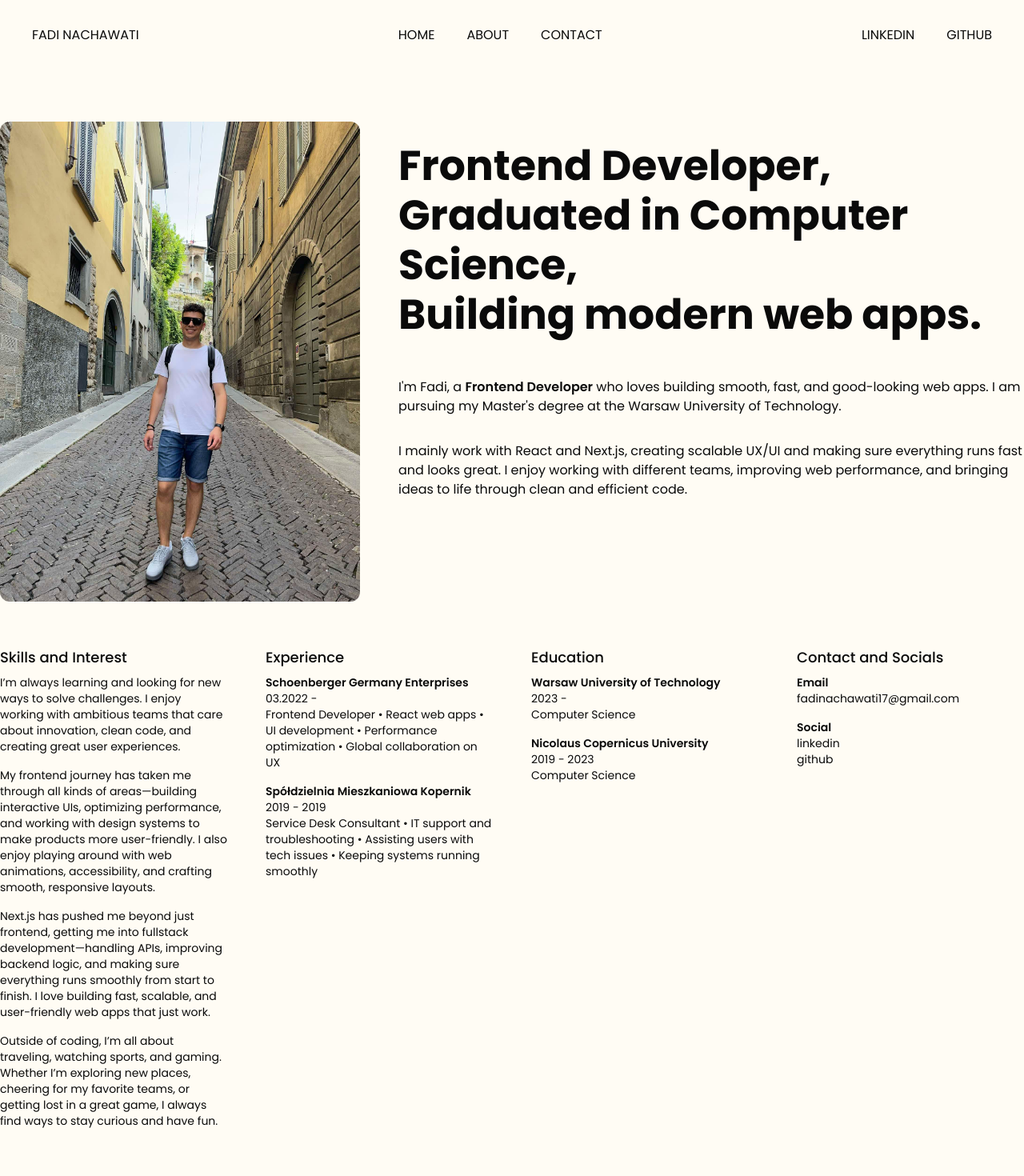
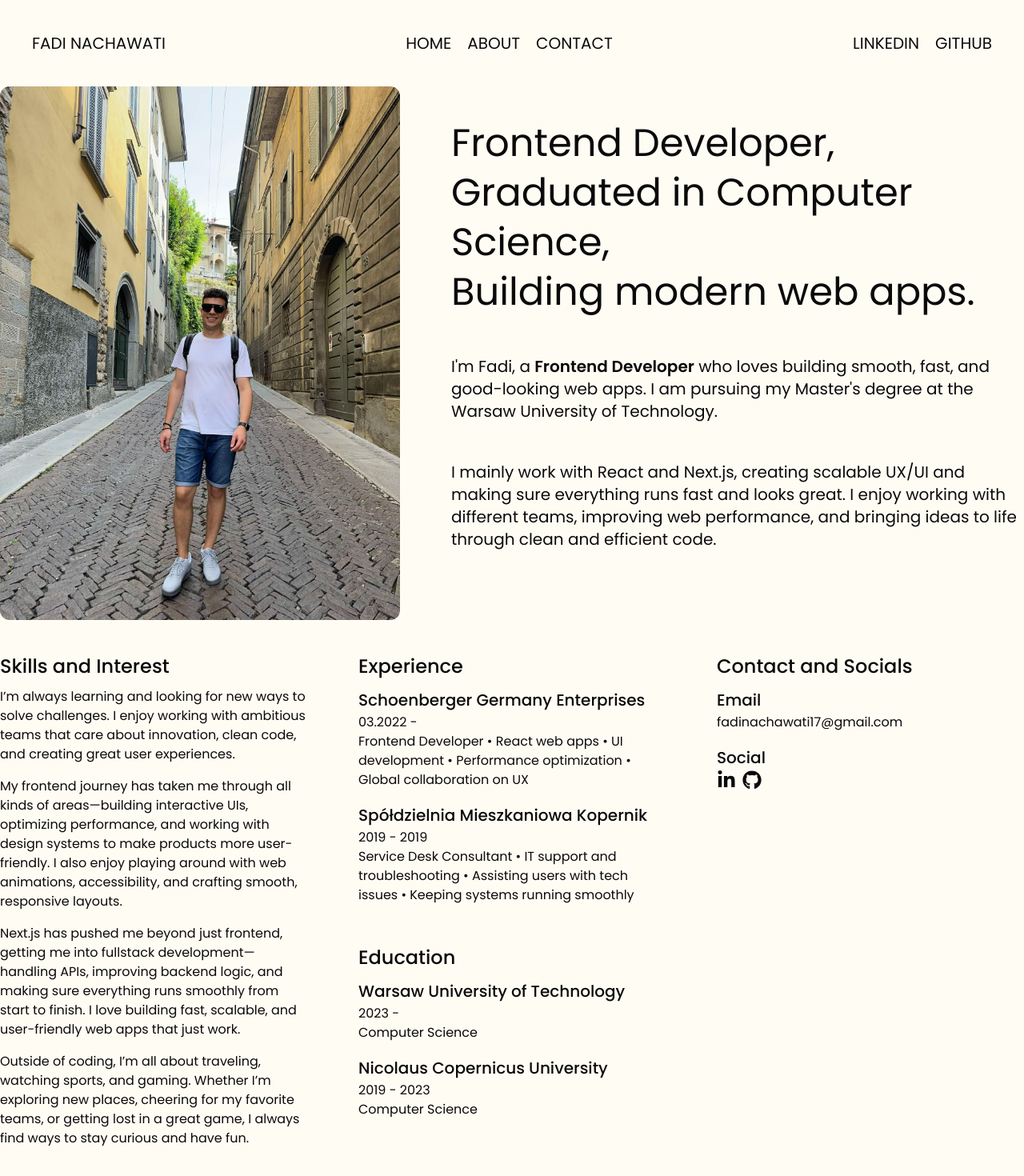
Before and after one commit to Fadi-N/professional-portfolio, a Next.js app: page /about in a window 1280 px wide. Shown: the top 1470 px of the page at 80% size. Built offline with nearby package versions, Linux system fonts and the light colour scheme.

Commit message:
change | font sizes and paddings adjustment in about section

```diff
--- a/app/about/page.tsx
+++ b/app/about/page.tsx
@@ -1,11 +1,13 @@
 import React from 'react';
 import Image from "next/image";
+import {FaGithub, FaLinkedinIn} from "react-icons/fa6";
 
 const AboutPage = () => {
     return (
         <main className="about">
             <div className="about-intro">
-                <div className="flex justify-center items-center rounded-xl relative w-[450px] h-[600px]">
+                <div
+                    className="about-intro-image-container">
                     <Image
                         src="/about-picture.jpg"
                         alt="react.png"
@@ -14,13 +16,13 @@ const AboutPage = () => {
                         className="rounded-xl"
                     />
                 </div>
-                <div className="flex-1 flex flex-col py-6 space-y-10">
-                    <div className="flex-1">
+                <div className="about-intro-content-container">
+                    <div>
                         <h1>Frontend Developer, </h1>
                         <h1>Graduated in Computer Science, </h1>
                         <h1>Building modern web apps.</h1>
                     </div>
-                    <div className="flex-1 flex flex-col space-y-8">
+
                     <p>
                         I'm Fadi, a <span className="font-semibold">Frontend Developer</span> who loves building
                         smooth, fast, and good-looking web apps.
@@ -35,10 +37,9 @@ const AboutPage = () => {
                     </p>
                 </div>
             </div>
-            </div>
             <div className="about-details">
                 <div className="flex-1 flex flex-col space-y-2">
-                    <h6>Skills and Interest</h6>
+                    <h4>Skills and Interest</h4>
                     <div className="flex flex-col space-y-4 text-sm">
                         <div>
                             <p>
@@ -72,19 +73,21 @@ const AboutPage = () => {
                         </div>
                     </div>
                 </div>
-                <div className="flex-1 flex flex-col space-y-2">
-                    <h6>Experience</h6>
+                <div className="flex-1 flex flex-col space-y-4 md:space-y-8 lg:space-y-10 xl:space-y-12 2xl:space-y-14">
+                    <div className="flex flex-col space-y-2">
+                        <h4>Experience</h4>
                         <div className="flex flex-col space-y-4 text-sm">
                             <div>
-                            <p className="font-semibold">Schoenberger Germany Enterprises</p>
+                                <h5>Schoenberger Germany Enterprises</h5>
                                 <p>03.2022 - </p>
                                 <p>
-                                Frontend Developer • React web apps • UI development • Performance optimization • Global
+                                    Frontend Developer • React web apps • UI development • Performance optimization •
+                                    Global
                                     collaboration on UX
                                 </p>
                             </div>
                             <div>
-                            <p className="font-semibold">Spółdzielnia Mieszkaniowa Kopernik</p>
+                                <h5>Spółdzielnia Mieszkaniowa Kopernik</h5>
                                 <p>2019 - 2019</p>
                                 <p>
                                     Service Desk Consultant • IT support and troubleshooting • Assisting users with tech
@@ -93,32 +96,35 @@ const AboutPage = () => {
                             </div>
                         </div>
                     </div>
-                <div className="flex-1 flex flex-col space-y-2">
-                    <h6>Education</h6>
+                    <div className="flex flex-col space-y-2">
+                        <h4>Education</h4>
                         <div className="flex flex-col space-y-4 text-sm">
                             <div>
-                            <p className="font-semibold">Warsaw University of Technology</p>
+                                <h5>Warsaw University of Technology</h5>
                                 <p>2023 - </p>
                                 <p>Computer Science</p>
                             </div>
                             <div>
-                            <p className="font-semibold">Nicolaus Copernicus University</p>
+                                <h5>Nicolaus Copernicus University</h5>
                                 <p>2019 - 2023</p>
                                 <p>Computer Science</p>
                             </div>
                         </div>
                     </div>
+                </div>
                 <div className="flex-1 flex flex-col space-y-2">
-                    <h6>Contact and Socials</h6>
+                    <h4>Contact and Socials</h4>
                     <div className="flex flex-col space-y-4 text-sm">
                         <div>
-                            <p className="font-semibold">Email</p>
+                            <h5>Email</h5>
                             <p>fadinachawati17@gmail.com</p>
                         </div>
                         <div>
-                            <p className="font-semibold">Social</p>
-                            <p>linkedin</p>
-                            <p>github</p>
+                            <h5>Social</h5>
+                            <div className="flex space-x-2">
+                                <FaLinkedinIn className="text-base md:text-lg lg:text-xl xl:text-2xl 2xl:text-3xl"/>
+                                <FaGithub className="text-base md:text-lg lg:text-xl xl:text-2xl 2xl:text-3xl"/>
+                            </div>
                         </div>
                     </div>
                 </div>
--- a/app/globals.css
+++ b/app/globals.css
@@ -18,7 +18,7 @@
 
 @layer components {
     .navbar {
-        @apply flex items-center justify-between px-10 py-8;
+        @apply flex items-center justify-between bg-transparent px-10 py-4 lg:py-8 xl:py-10 2xl:py-12 text-base lg:text-lg xl:text-xl 2xl:text-2xl;
 
         .navbar-links {
             @apply flex-1;
@@ -27,16 +27,40 @@
 
     .hero {
         @apply py-16;
+
         .hero-intro {
             @apply flex flex-col items-center justify-between space-y-10;
         }
     }
 
     .about {
-        @apply flex flex-col space-y-14 py-16;
+        @apply flex flex-col;
 
         .about-intro, .about-details {
-            @apply flex-1 flex justify-between space-x-12;
+            @apply flex-1 flex justify-between md:space-x-10 lg:space-x-12 xl:space-x-16 2xl:space-x-20;
+        }
+
+        .about-intro {
+
+            p {
+                @apply text-base md:text-lg lg:text-xl xl:text-xl 2xl:text-2xl;
+            }
+
+            .about-intro-image-container {
+                @apply relative rounded xl:rounded-xl 2xl:rounded-2xl w-[300px] h-[400px] md:w-[350px] md:h-[467px] lg:w-[450px] lg:h-[600px] xl:w-[500px] xl:h-[667px] 2xl:w-[600px] 2xl:h-[800px]
+            }
+
+            .about-intro-content-container {
+                @apply flex-1 flex flex-col md:space-y-8 lg:space-y-10 xl:space-y-12 2xl:space-y-14 py-4 lg:py-8 xl:py-10 2xl:py-12;
+            }
+        }
+
+        .about-details {
+            @apply py-4 lg:py-8 xl:py-10 2xl:py-12;
+
+            p {
+                @apply text-sm md:text-base lg:text-base xl:text-base 2xl:text-xl;
+            }
         }
     }
 }
@@ -53,26 +77,27 @@
     }
 
     h1 {
-        @apply text-[3.25rem] font-bold leading-[3.875rem];
+        @apply text-2xl md:text-3xl lg:text-4xl xl:text-5xl 2xl:text-6xl leading-[3rem] md:leading-[3rem] lg:leading-[3.5rem] xl:leading-[3.875rem] 2xl:leading-[4.5rem];
     }
 
     h2 {
-        @apply text-3xl font-semibold;
+        @apply text-xl md:text-2xl lg:text-3xl xl:text-4xl 2xl:text-5xl leading-[2.5rem] md:leading-[2.5rem] lg:leading-[2.75rem] xl:leading-[3rem] 2xl:leading-[3.25rem];
     }
 
     h3 {
-        @apply text-2xl font-medium;
+        @apply text-lg md:text-xl lg:text-2xl xl:text-3xl 2xl:text-4xl leading-[2.25rem] md:leading-[2.25rem] lg:leading-[2.5rem] xl:leading-[2.75rem] 2xl:leading-[3rem];
     }
 
     h4 {
-        @apply text-xl font-medium leading-[1.375rem];
+        @apply text-base md:text-lg lg:text-xl xl:text-2xl 2xl:text-3xl leading-[1.75rem] md:leading-[1.75rem] lg:leading-[2rem] xl:leading-[2.25rem] 2xl:leading-[2.5rem] font-medium;
     }
 
     h5 {
-        @apply text-lg font-medium;
+        @apply text-sm md:text-base lg:text-lg xl:text-xl 2xl:text-2xl leading-[1.5rem] md:leading-[1.5rem] lg:leading-[1.75rem] xl:leading-[2rem] 2xl:leading-[2.25rem] font-medium;
     }
 
     h6 {
-        @apply text-[1.125rem] font-medium;
+        @apply text-xs md:text-sm lg:text-base xl:text-lg 2xl:text-xl leading-[1.25rem] md:leading-[1.25rem] lg:leading-[1.5rem] xl:leading-[1.75rem] 2xl:leading-[2rem] font-medium;
     }
+
 }
--- a/components/navbar.tsx
+++ b/components/navbar.tsx
@@ -2,19 +2,19 @@ import React from 'react';
 
 const Navbar = () => {
     return (
-        <nav className="navbar bg-transparent">
+        <nav className="navbar">
             <div className="navbar-logo">
                 FADI NACHAWATI
             </div>
             <div className="navbar-links">
-                <div className="flex-1 flex justify-center space-x-10">
+                <div className="flex-1 flex justify-center space-x-3 lg:space-x-4 xl:space-x-5 2xl:space-x-6">
                     <a href="">HOME</a>
                     <a href="">ABOUT</a>
                     <a href="">CONTACT</a>
                 </div>
             </div>
             <div className="navbar-socials">
-                <div className="flex-1 flex justify-center space-x-10">
+                <div className="flex-1 flex justify-center space-x-3 lg:space-x-4 xl:space-x-5 2xl:space-x-6">
                     <a href="">LINKEDIN</a>
                     <a href="">GITHUB</a>
                 </div>
--- a/package.json
+++ b/package.json
@@ -12,7 +12,8 @@
     "motion": "^12.4.2",
     "next": "15.1.7",
     "react": "^19.0.0",
-    "react-dom": "^19.0.0"
+    "react-dom": "^19.0.0",
+    "react-icons": "^5.4.0"
   },
   "devDependencies": {
     "@eslint/eslintrc": "^3",
```
Also changed, not shown: 1 other file (tests, documents, lock files or other folders). Lines whose indentation alone changed are shown as unchanged.
